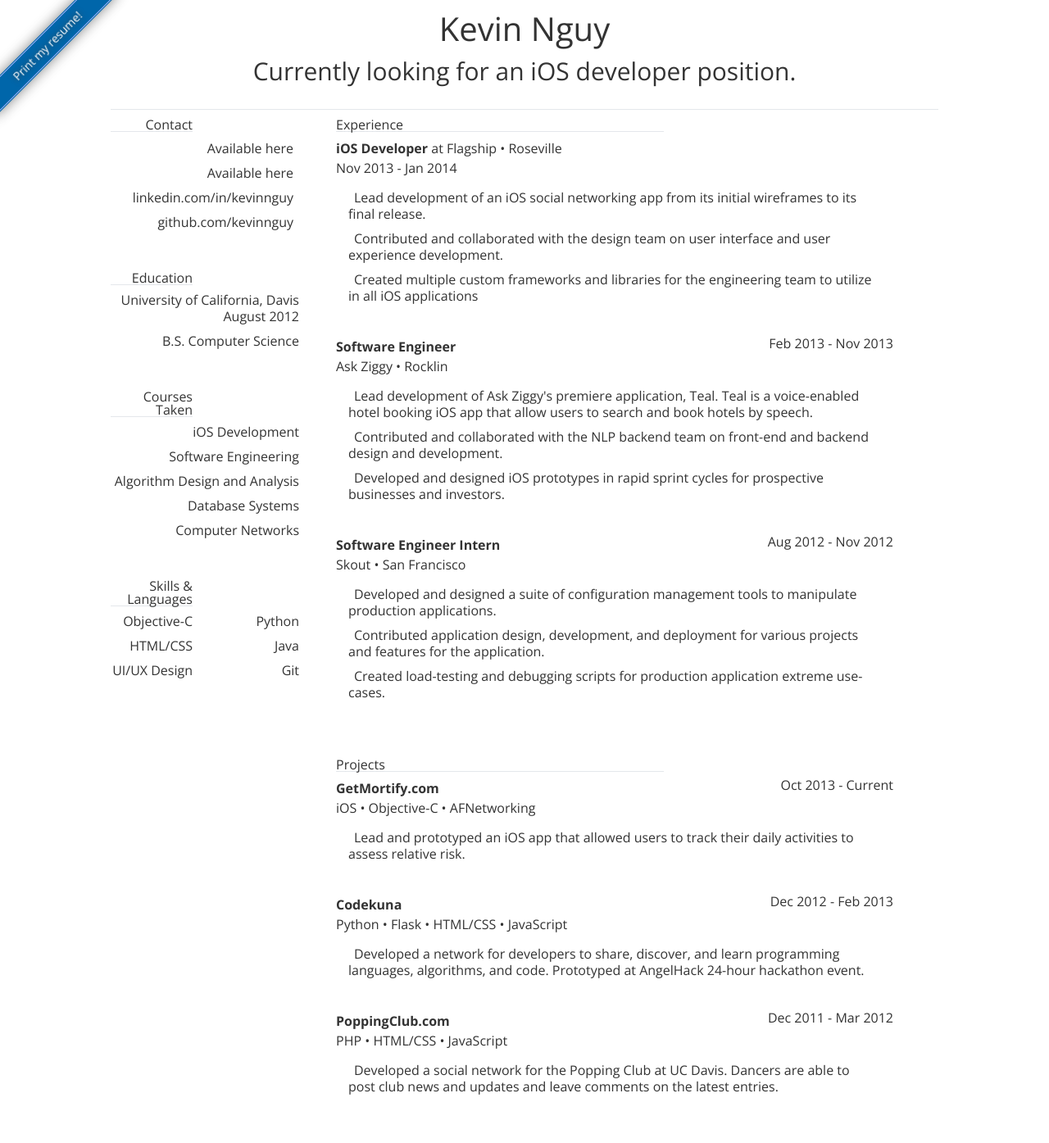
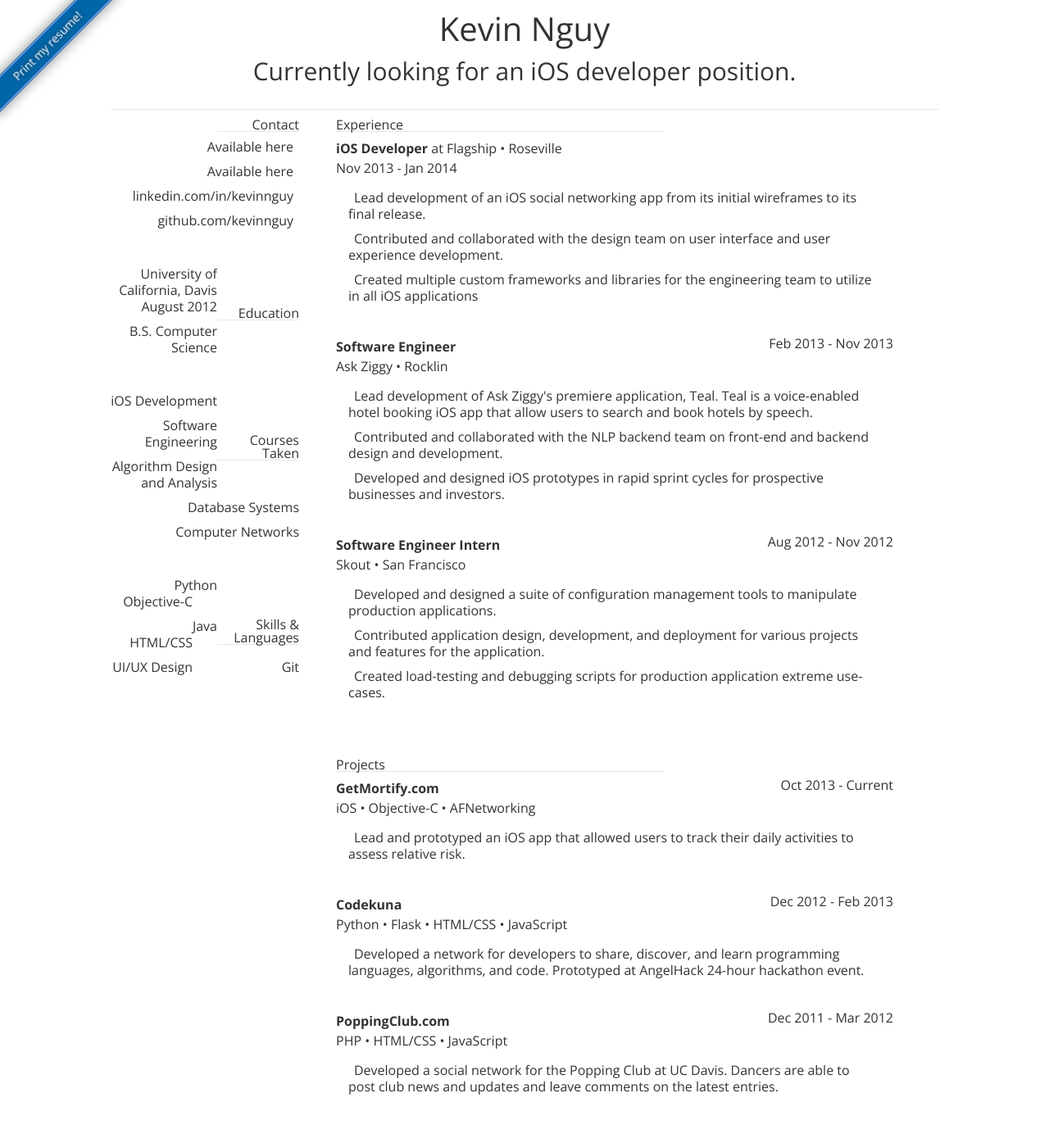
Before and after one commit to kevinnguy/kevinnguy.github.com, a Jekyll site: the page index.html, which Jekyll copies as it is, in a window 1280 px wide. Shown: the whole page at 82% size. Built offline with Jekyll 4.4.1, drawn with Linux system fonts in a browser that asks for light colours.

Commit message:
Sorry for the poor description

```diff
--- a/index.html
+++ b/index.html
@@ -68,12 +68,15 @@
             </ul>
           </div>
 
+          <div class="list">
             <div id="education">Education</div>
             <ul id="social">
               <li>University of California, Davis</br>August 2012</li>
               <li>B.S. Computer Science</li>
             </ul>
+          </div>
 
+          <div class="list">
       			<div id="courses">Courses Taken</div>
       			<ul id="social">
              <li>iOS Development</li>
@@ -82,13 +85,16 @@
       			 <li>Database Systems</li>
              <li>Computer Networks</li>
       			</ul>
+          </div>
 
+          <div class="list">
             <div id="languages">Skills & Languages</div>
             <ul id="social">
               <li>Python<span class="two columns">Objective-C</span></li>
               <li>Java<span class="two columns">HTML/CSS</span></li>
               <li>Git<span class="two columns">UI/UX Design</span></li>
             </ul>
+          </div>
 
         </section>
       </div>
--- a/static/css/new_style.css
+++ b/static/css/new_style.css
@@ -610,7 +610,9 @@ border-bottom: 1px solid #e4e7eb;
  margin-top: 32px;
 }
 
-
+#contact, #education,#courses,#languages {
+	float: right;
+}
 
 #contact, #education,#courses,#languages,#experience,#projects
 {
@@ -623,7 +625,6 @@ border-bottom: 1px solid #e4e7eb;
   #contact {
 	margin-top: 0;
 }
-
 
 
 #experience,#projects {
@@ -723,5 +724,5 @@ border-bottom: 1px solid #e4e7eb;
 }
 
 .list {
-	margin-top: 10px;
+	padding-top: 25px;
 }
```
Lines whose indentation alone changed are shown as unchanged.
